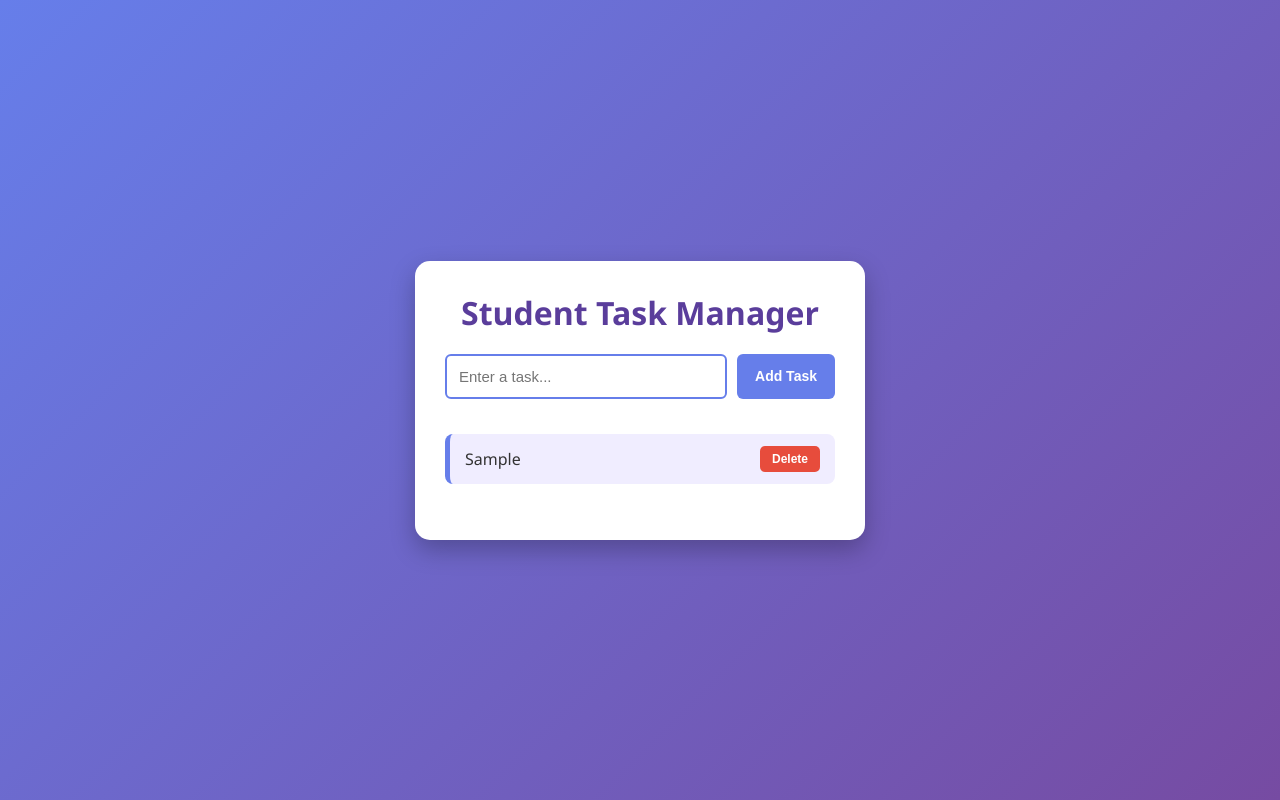
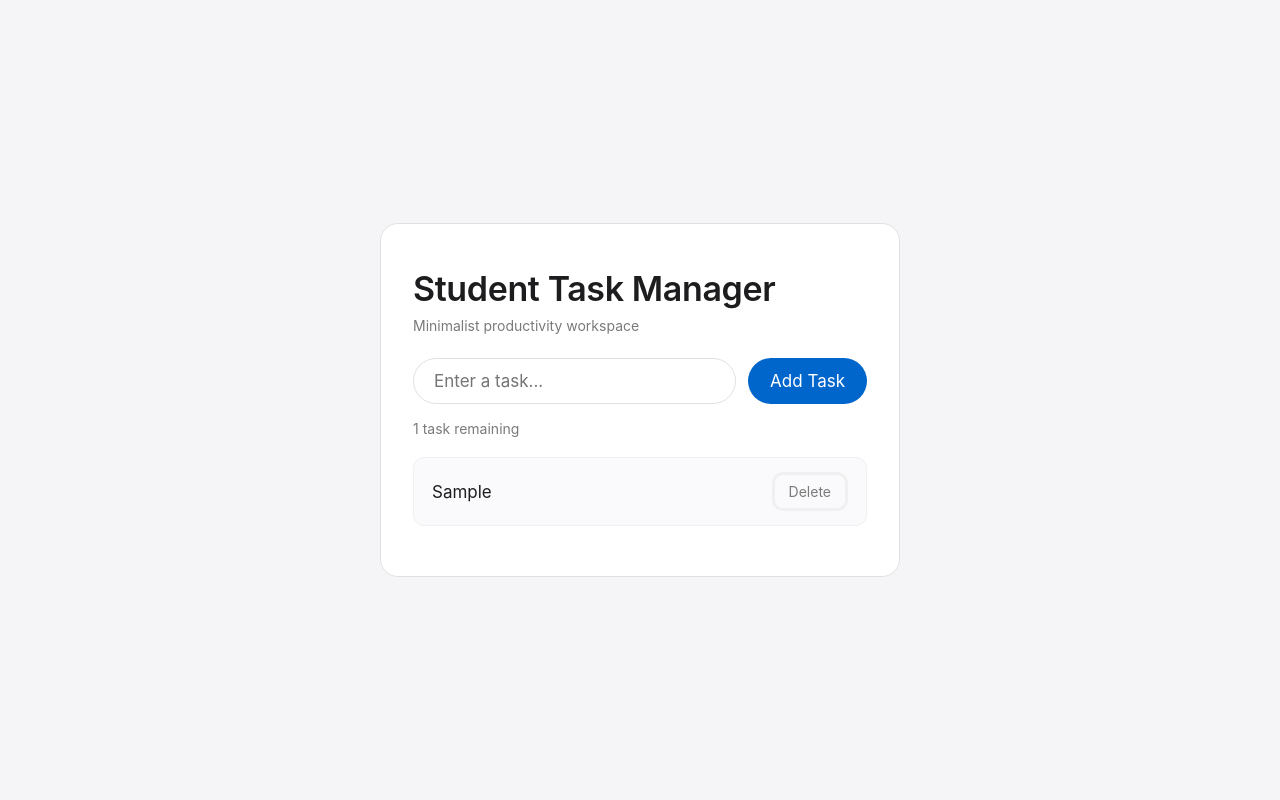
Before and after one commit to ishwari1201/student-task-manager, a website: page index.html in a window 1280 px wide. Both pictures are taken after typing "Sample" into the empty fields and a click on the button "Add Task". Drawn offline with Linux system fonts and the light colour scheme.

Commit message:
new ui update 2.0

```diff
--- a/index.html
+++ b/index.html
@@ -10,10 +10,15 @@
 
     <div class="container">
         <h1>Student Task Manager</h1>
+        <p class="subtitle">Minimalist productivity workspace</p>
 
-        <div class="input-group">
+        <div class="input-section">
             <input type="text" id="taskInput" placeholder="Enter a task...">
             <button onclick="addTask()">Add Task</button>
+        </div>
+
+        <div class="task-counter">
+            <span id="taskCount">0 tasks remaining</span>
         </div>
 
         <ul id="taskList"></ul>
--- a/script.js
+++ b/script.js
@@ -1,9 +1,10 @@
-// Load tasks from Local Storage when the page loads
-document.addEventListener("DOMContentLoaded", loadTasks);
+document.addEventListener("DOMContentLoaded", function() {
+    loadTasks();
+    updateTaskCount();
+});
 
 let taskInput = document.getElementById("taskInput");
 
-// Allow pressing "Enter" key to add a task
 taskInput.addEventListener("keypress", function (event) {
     if (event.key === "Enter") {
         addTask();
@@ -20,11 +21,19 @@ function addTask() {
 
     createTaskElement(taskText);
     saveTaskToLocalStorage(taskText);
+    updateTaskCount();
 
     taskInput.value = "";
 }
 
 function createTaskElement(taskText) {
+    let taskList = document.getElementById("taskList");
+
+    let emptyMsg = document.getElementById("emptyMessage");
+    if (emptyMsg) {
+        emptyMsg.remove();
+    }
+
     let li = document.createElement("li");
 
     let span = document.createElement("span");
@@ -37,15 +46,15 @@ function createTaskElement(taskText) {
     deleteButton.onclick = function () {
         li.remove();
         removeTaskFromLocalStorage(taskText);
+        updateTaskCount();
+        checkEmptyList();
     };
 
     li.appendChild(span);
     li.appendChild(deleteButton);
-
-    document.getElementById("taskList").appendChild(li);
+    taskList.appendChild(li);
 }
 
-// Local Storage Functions
 function getTasksFromLocalStorage() {
     let tasks = localStorage.getItem("tasks");
     return tasks ? JSON.parse(tasks) : [];
@@ -59,9 +68,11 @@ function saveTaskToLocalStorage(task) {
 
 function loadTasks() {
     let tasks = getTasksFromLocalStorage();
-    tasks.forEach(function (task) {
-        createTaskElement(task);
-    });
+    if (tasks.length === 0) {
+        checkEmptyList();
+    } else {
+        tasks.forEach(task => createTaskElement(task));
+    }
 }
 
 function removeTaskFromLocalStorage(taskToRemove) {
@@ -69,3 +80,20 @@ function removeTaskFromLocalStorage(taskToRemove) {
     tasks = tasks.filter(task => task !== taskToRemove);
     localStorage.setItem("tasks", JSON.stringify(tasks));
 }
+
+function updateTaskCount() {
+    let tasks = getTasksFromLocalStorage();
+    let countEl = document.getElementById("taskCount");
+    countEl.textContent = `${tasks.length} task${tasks.length === 1 ? '' : 's'} remaining`;
+}
+
+function checkEmptyList() {
+    let taskList = document.getElementById("taskList");
+    if (taskList.children.length === 0) {
+        let li = document.createElement("li");
+        li.id = "emptyMessage";
+        li.className = "empty-message";
+        li.textContent = "No tasks yet.";
+        taskList.appendChild(li);
+    }
+}
--- a/style.css
+++ b/style.css
@@ -1,98 +1,141 @@
 * {
     box-sizing: border-box;
+    margin: 0;
+    padding: 0;
 }
 
 body {
-    font-family: 'Segoe UI', Tahoma, Geneva, Verdana, sans-serif;
-    background: linear-gradient(135deg, #667eea, #764ba2);
-    margin: 0;
+    font-family: "SF Pro Text", system-ui, -apple-system, sans-serif;
+    background-color: #f5f5f7;
+    color: #1d1d1f;
     min-height: 100vh;
     display: flex;
     justify-content: center;
     align-items: center;
+    padding: 20px;
 }
 
 .container {
-    width: 450px;
-    max-width: 90%;
-    background-color: white;
-    padding: 30px;
-    border-radius: 15px;
-    box-shadow: 0 10px 25px rgba(0, 0, 0, 0.25);
+    width: 520px;
+    max-width: 100%;
+    background-color: #ffffff;
+    padding: 40px 32px;
+    border-radius: 18px;
+    border: 1px solid #e0e0e0;
 }
 
 h1 {
-    color: #5a3d9b;
-    margin-top: 0;
-    margin-bottom: 20px;
-    text-align: center;
+    font-family: "SF Pro Display", system-ui, -apple-system, sans-serif;
+    font-size: 34px;
+    font-weight: 600;
+    line-height: 1.47;
+    letter-spacing: -0.374px;
+    color: #1d1d1f;
+    margin-bottom: 4px;
 }
 
-.input-group {
+.subtitle {
+    font-size: 14px;
+    color: #7a7a7a;
+    margin-bottom: 24px;
+}
+
+.input-section {
     display: flex;
-    gap: 10px;
+    gap: 12px;
+    margin-bottom: 16px;
 }
 
 input {
     flex: 1;
-    padding: 12px;
-    border: 2px solid #667eea;
-    border-radius: 6px;
+    font-family: "SF Pro Text", system-ui, -apple-system, sans-serif;
+    font-size: 17px;
+    padding: 12px 20px;
+    border: 1px solid #e0e0e0;
+    border-radius: 9999px;
     outline: none;
-    font-size: 15px;
+    background-color: #ffffff;
+    color: #1d1d1f;
+    transition: border-color 0.2s;
 }
 
 input:focus {
-    border-color: #764ba2;
-    box-shadow: 0 0 8px rgba(102, 126, 234, 0.4);
+    border-color: #0066cc;
 }
 
 button {
-    padding: 12px 18px;
+    font-family: "SF Pro Text", system-ui, -apple-system, sans-serif;
+    font-size: 17px;
+    font-weight: 400;
+    background-color: #0066cc;
+    color: #ffffff;
+    border: none;
+    border-radius: 9999px;
+    padding: 11px 22px;
     cursor: pointer;
-    border: none;
-    border-radius: 6px;
-    background-color: #667eea;
-    color: white;
-    font-size: 14px;
-    font-weight: bold;
-    transition: background 0.2s;
+    transition: transform 0.1s ease, opacity 0.2s;
 }
 
 button:hover {
-    background-color: #764ba2;
+    opacity: 0.9;
+}
+
+button:active {
+    transform: scale(0.95);
+}
+
+.task-counter {
+    font-size: 14px;
+    color: #7a7a7a;
+    margin-bottom: 20px;
 }
 
 ul {
-    padding: 0;
-    margin-top: 25px;
     list-style: none;
     max-height: 300px;
     overflow-y: auto;
 }
 
 li {
-    margin: 10px 0;
-    padding: 12px 15px;
-    background-color: #f0edff;
-    border-left: 5px solid #667eea;
-    border-radius: 8px;
+    background-color: #fafafc;
+    border: 1px solid #f0f0f0;
+    padding: 14px 18px;
+    margin-bottom: 10px;
+    border-radius: 11px;
     display: flex;
     justify-content: space-between;
     align-items: center;
-    color: #333;
+}
+
+li span {
+    font-size: 17px;
+    color: #1d1d1f;
+    word-break: break-word;
+    margin-right: 12px;
 }
 
 .delete-btn {
-    background-color: #e74c3c;
-    color: white;
-    border: none;
-    padding: 6px 12px;
-    border-radius: 5px;
+    font-family: "SF Pro Text", system-ui, -apple-system, sans-serif;
+    font-size: 14px;
+    background-color: #fafafc;
+    color: #7a7a7a;
+    border: 3px solid #f0f0f0;
+    padding: 8px 14px;
+    border-radius: 11px;
     cursor: pointer;
-    font-size: 12px;
+    transition: color 0.2s, background-color 0.2s;
 }
 
 .delete-btn:hover {
-    background-color: #c0392b;
+    color: #1d1d1f;
+    background-color: #f0f0f0;
 }
+
+.empty-message {
+    text-align: center;
+    color: #7a7a7a;
+    padding: 24px;
+    font-style: italic;
+    border: none;
+    background: transparent;
+}
```
